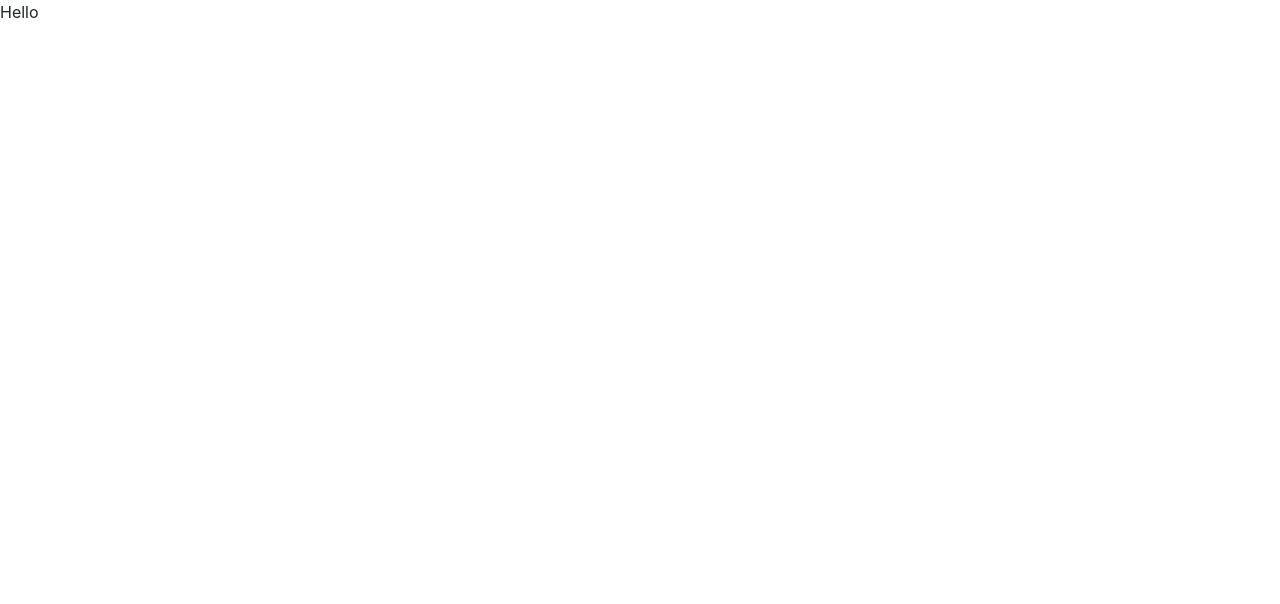
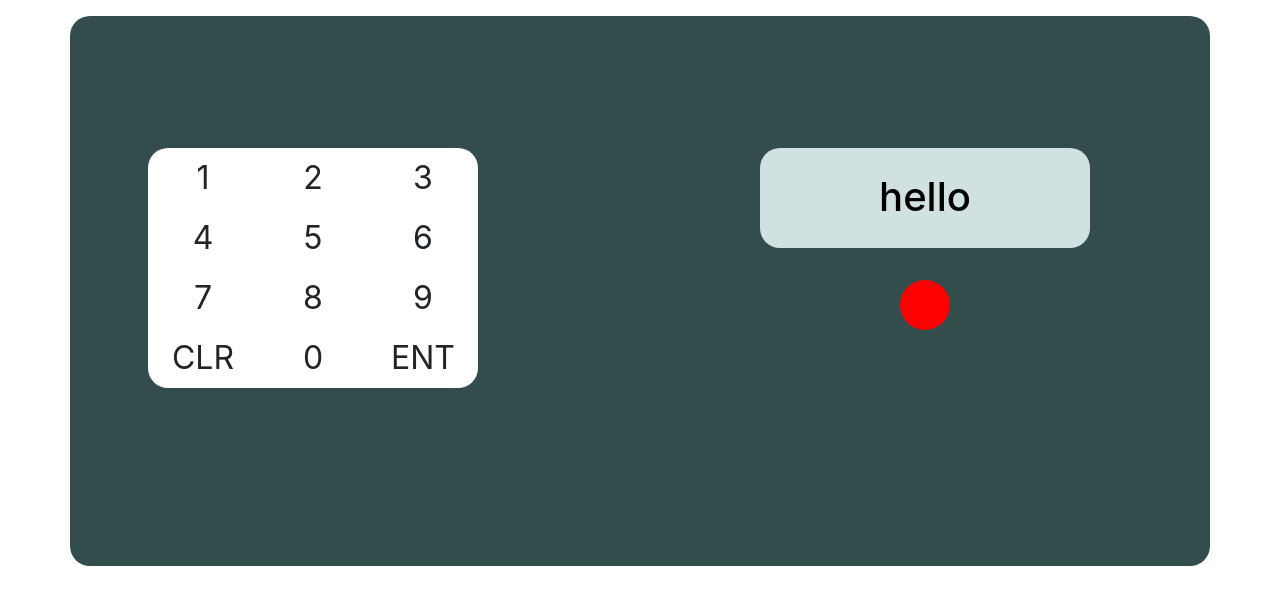
Before and after one commit to imhamed/hotel-safe-app, a React (Create React App) app: page / in a window 1280 px wide. Shown: the top 604 px of the page. Built offline with nearby package versions, Linux system fonts and the light colour scheme.

Commit message:
css fixed and components set up

```diff
--- /dev/null
+++ b/src/components/Display.js
@@ -0,0 +1,13 @@
+import React from "react";
+
+function Display() {
+  return (
+    <>
+      <div className="display">
+        <h1 className="number-display">hello</h1>
+      </div>
+    </>
+  );
+}
+
+export default Display;
--- /dev/null
+++ b/src/components/Indicator.js
@@ -0,0 +1,8 @@
+import React from "react";
+
+const Indicator = ({ unlock }) => {
+  return <div className={unlock ? "green-light" : "red-light"}></div>;
+};
+
+
+export default Indicator;
--- /dev/null
+++ b/src/components/Keyboard.js
@@ -0,0 +1,37 @@
+import React from "react";
+import { Container } from "react-bootstrap";
+
+
+function Keyboard() {
+  return (
+    <Container>
+      <table>
+        <tbody>
+          <tr>
+            <td>1</td>
+            <td>2</td>
+            <td>3</td>
+          </tr>
+          <tr>
+            <td>4</td>
+            <td>5</td>
+            <td >6</td>
+          </tr>
+          <tr>
+            <td >7</td>
+            <td >8</td>
+            <td >9</td>
+          </tr>
+          <tr>
+            <td >CLR</td>
+            <td >0</td>
+            <td >ENT</td>
+          </tr>
+        </tbody>
+      </table>
+    </Container>
+  );
+}
+
+
+export default Keyboard;
--- /dev/null
+++ b/src/components/SafePage.css
@@ -0,0 +1,70 @@
+
+
+.main-container{
+	background-color: #334d4d;
+	margin: 50px;
+	width: 350px;
+	height: 550px;
+	margin: 1rem auto;
+	border-radius: 20px;
+	padding: 100px;
+}
+
+.display{
+	background-color: #d1e0e0;
+	width: 330px;
+	height: 100px;
+	border-radius: 20px;
+	margin: 2rem auto;
+	font-size: xx-large;
+	color: #000000;
+	text-align: center;
+
+}
+
+table{
+	background-color: #FFFFFF;
+  margin: 2rem;
+  margin-left: 3rem;
+	border-radius: 20px;
+}
+
+td{
+	width: 110px;
+	height: 60px;
+	text-align: center;
+	font-size: xx-large;
+
+}
+
+.orange{
+	color: #ff3300;
+}
+
+td:active{
+	background-color: #e0e0d1;
+	border-radius: 20px;
+}
+
+.green-light {
+  background: green;
+  border-radius: 50%;
+  width: 50px;
+  height: 50px;
+}
+
+.red-light {
+  background: red;
+  border-radius: 50%;
+  width: 50px;
+  height: 50px;
+}
+
+.number-display {
+  margin: 25px;
+}
+
+.error-msg {
+	color: red;
+	margin-bottom: 1rem;
+}
--- a/src/components/SafePage.js
+++ b/src/components/SafePage.js
@@ -1,11 +1,30 @@
-import React from 'react'
+import React from "react";
+import { Container, Row, Col } from "react-bootstrap";
+import Display from "./Display";
+import Keyboard from "./Keyboard";
+import Indicator from "./Indicator";
+import "./SafePage.css";
+
 
 function SafePage() {
-    return (
-        <div>
-            Hello
-        </div>
-    )
+  return (
+<Container className="main-container">
+      <Row>
+        <Col>
+          <Keyboard
+          />
+        </Col>
+        <Col>
+          <Row>
+            <Display />
+          </Row>
+          <Row className="justify-content-center">
+            <Indicator />
+          </Row>
+        </Col>
+      </Row>
+    </Container>
+  );
 }
 
-export default SafePage
+export default SafePage;
```
Also changed, not shown: 2 other files (tests, documents, lock files or other folders).
